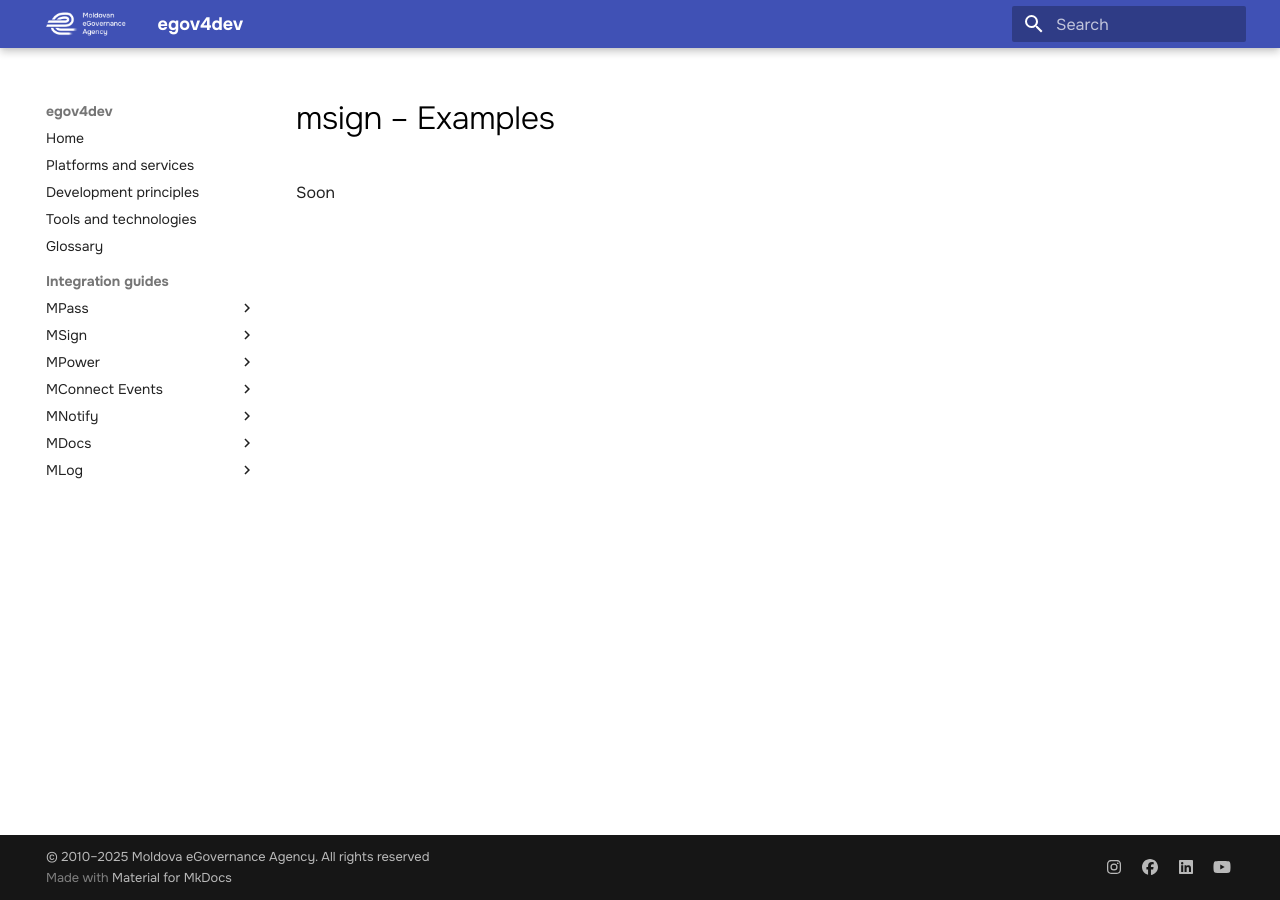
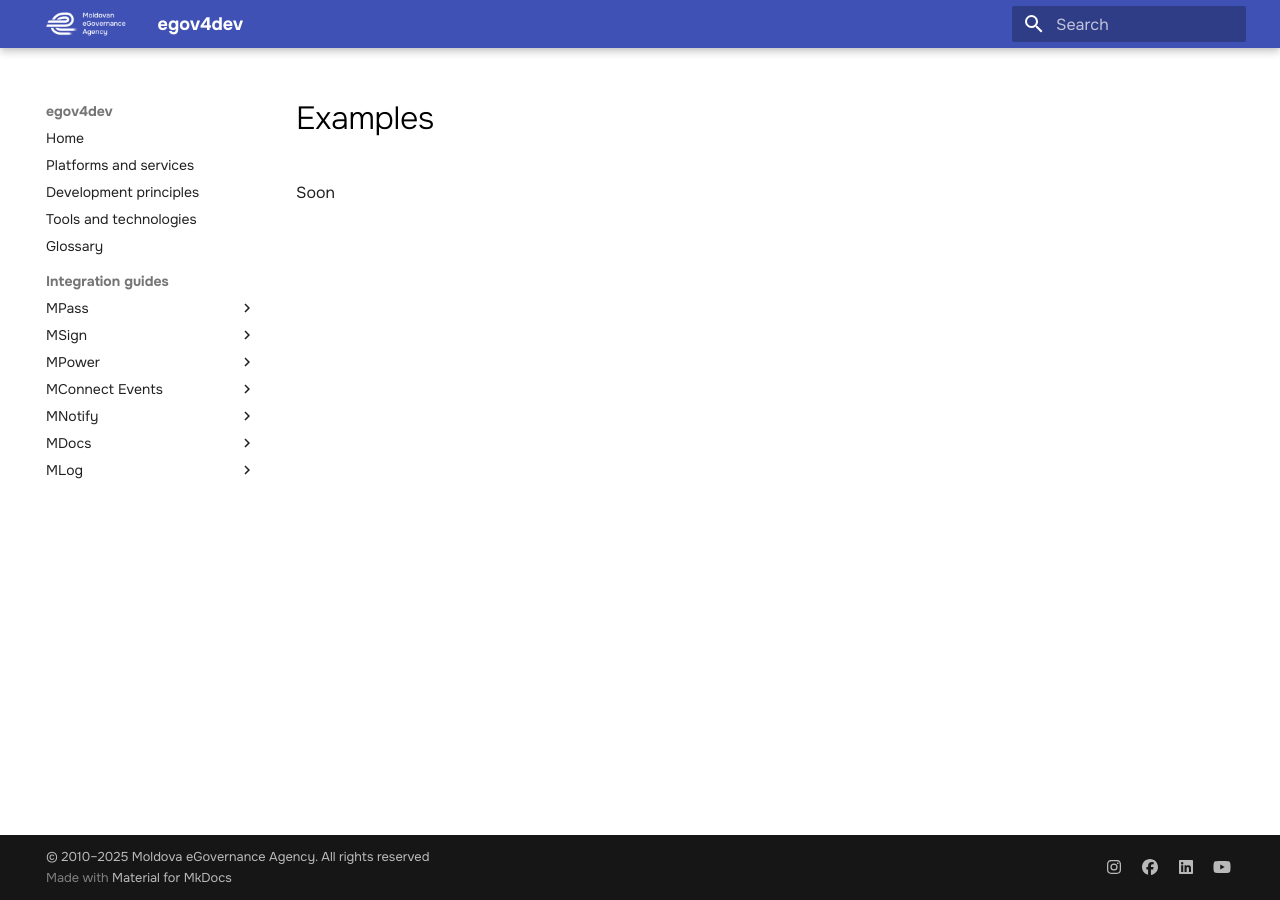
Before and after one commit to egov-moldova/egov4dev, an MkDocs documentation site: the page built from docs/guides/msign/examples.md, in a window 1280 px wide. Built offline with MkDocs 1.6.1 and Material for MkDocs 9.7.7, drawn with Linux system fonts in a browser that asks for light colours.

Commit message:
Update examples.md

```diff
--- a/docs/guides/msign/examples.md
+++ b/docs/guides/msign/examples.md
@@ -1,3 +1,3 @@
-# msign – Examples
+# Examples
 
 Soon
```
